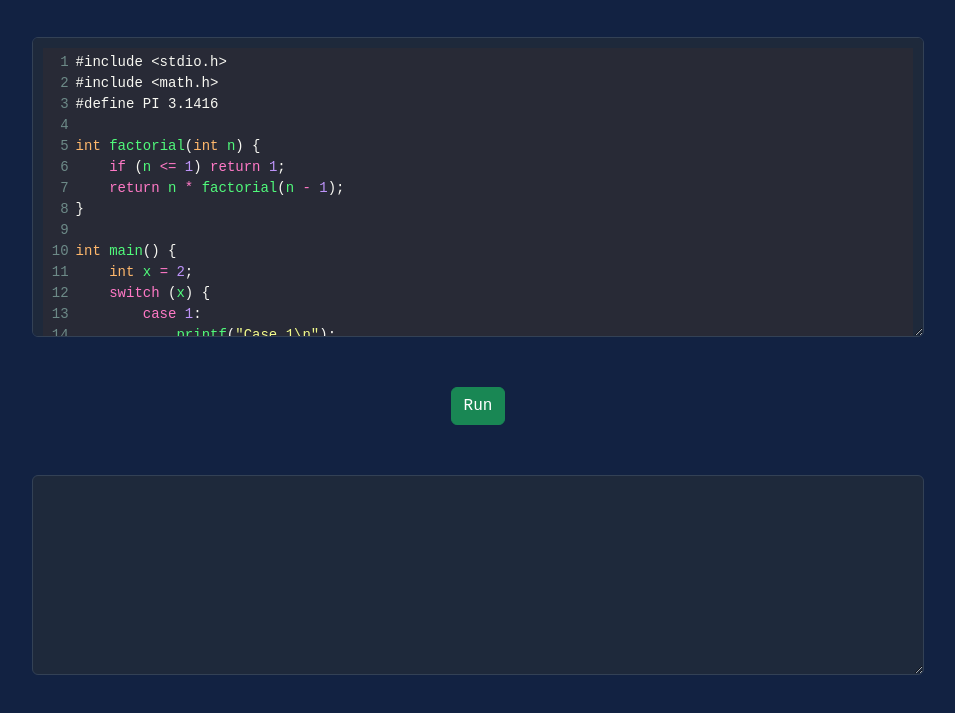
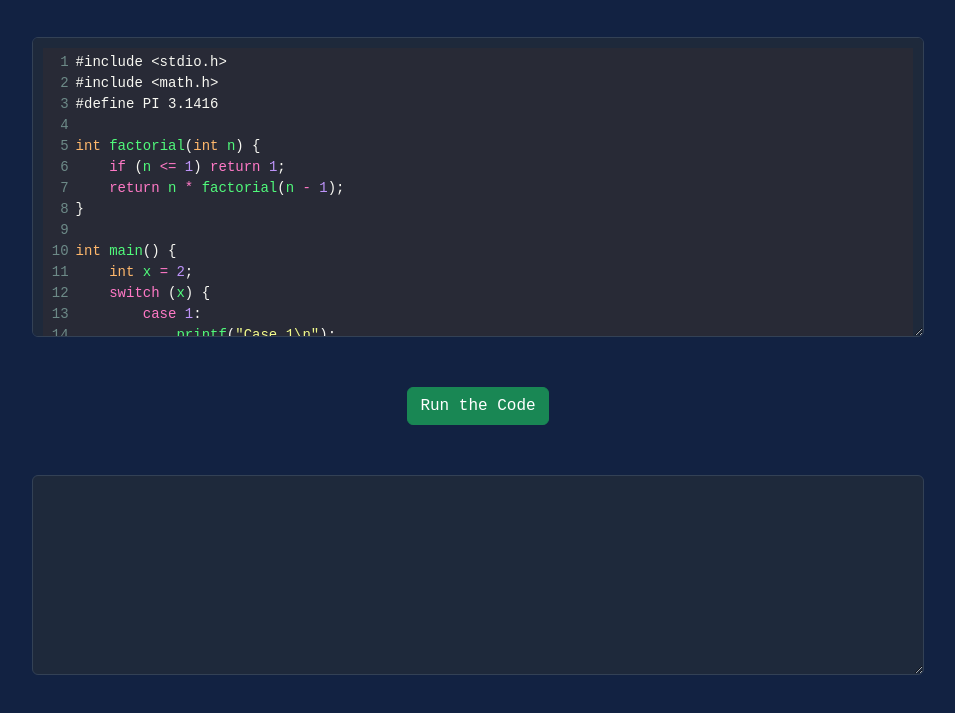
Before and after one commit to AnisurRahmanJU/CRunnerJS, a plain HTML site: page index.html in a window 1280 px wide. Shown: the part 107-820 px from the top of the page, without its empty margins (162-1117 px from the left). Drawn offline with nearby package versions, Linux system fonts and the light colour scheme.

Commit message:
Update index.html

```diff
--- a/index.html
+++ b/index.html
@@ -78,7 +78,7 @@ int main() {
     <div>
     <div id="editor"></div><br>
     <div class="d-flex my-3 justify-content-center gap-3">
-     <button onclick="runCode()" class="btn btn-success">Run</button>
+     <button onclick="runCode()" class="btn btn-success">Run the Code</button>
     </div><br>
     <!-- Output area -->
     <pre id="output"></pre>
```
